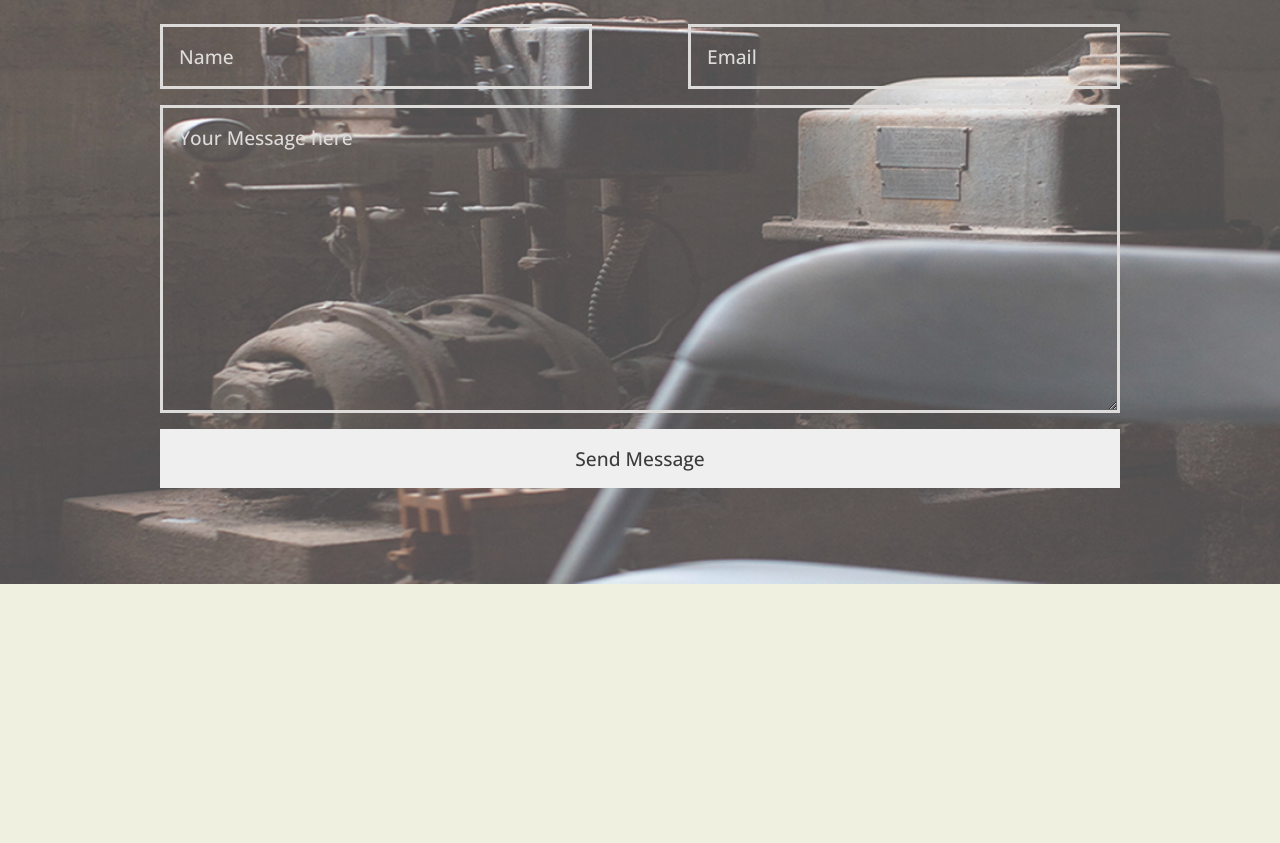
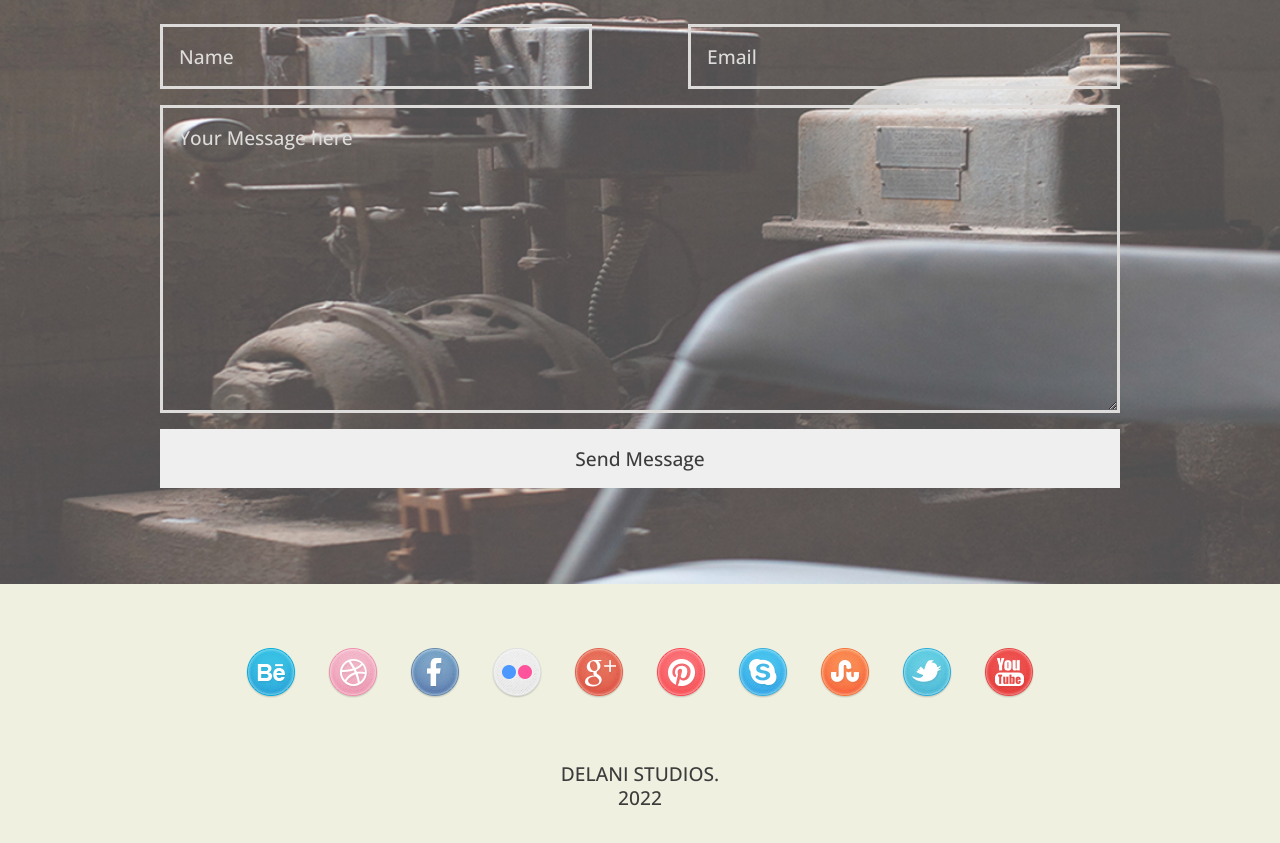
Before and after one commit to mianodigital/delani-studios, a React (Create React App) app: page / in a window 1280 px wide. Shown: the part 3281-4124 px from the top of the page. Before the commit the page ends 3865 px from the top, so only its background shows below. Built offline with nearby package versions, Linux system fonts and the light colour scheme.

Commit message:
Footer Section
Created footer in addition to mapping the icons

```diff
--- /dev/null
+++ b/src/components/containers/Footer.jsx
@@ -0,0 +1,27 @@
+import Social from '../../utils/icons.json';
+import { Container, IconContainer } from '../styles/container.styled';
+import { SocialIcon } from '../styles/image.styled';
+import { FooterText, HeadingContainer } from '../styles/typography.styled';
+
+function Footer() {
+  return (
+    <Container>
+      <IconContainer>
+        {Social.icons.map((item, i) => (
+          <SocialIcon
+            key={i}
+            src={require('../../assets/icons/social/' + item.image + '.png')}
+            alt={item.image}
+          />
+        ))}
+      </IconContainer>
+      <HeadingContainer>
+        <FooterText>
+          DELANI STUDIOS. <br /> 2022
+        </FooterText>
+      </HeadingContainer>
+    </Container>
+  );
+}
+
+export default Footer;
--- a/src/components/containers/index.js
+++ b/src/components/containers/index.js
@@ -4,3 +4,4 @@ export { default as Services } from './Services';
 export { default as Operations } from './Operations';
 export { default as Portfolio } from './Portfolio';
 export { default as Contact } from './Contact';
+export { default as Footer } from './Footer';
--- a/src/components/styles/container.styled.js
+++ b/src/components/styles/container.styled.js
@@ -78,3 +78,11 @@ export const InputContainer = styled.div`
   display: flex;
   justify-content: space-between;
 `;
+export const IconContainer = styled.div`
+  height: 100%;
+  display: flex;
+  align-items: center;
+  justify-content: center;
+  margin: 3rem 0;
+  overflow: wrap;
+`;
--- a/src/components/styles/image.styled.js
+++ b/src/components/styles/image.styled.js
@@ -18,3 +18,6 @@ export const PortfolioGrid = styled(Masonry)`
 export const PortfolioImage = styled.img`
   padding: 1rem;
 `;
+export const SocialIcon = styled.img`
+  padding: 1rem;
+`;
--- a/src/components/styles/typography.styled.js
+++ b/src/components/styles/typography.styled.js
@@ -43,3 +43,13 @@ export const ServicesText = styled(Text)`
   color: ${({ theme }) => theme.colors.tertiary};
   text-transform: none;
 `;
+
+export const FooterText = styled.h3`
+  color: ${({ theme }) => theme.colors.secondary};
+  font-family: ${({ theme }) => theme.font.open};
+  font-size: 1.2rem;
+  font-weight: 500;
+  line-height: 1.5rem;
+  text-transform: uppercase;
+  padding-bottom: 3rem;
+`;
--- a/src/pages/Home.jsx
+++ b/src/pages/Home.jsx
@@ -1,6 +1,6 @@
 import React from 'react';
 
-import { About, Contact, Hero, Operations, Portfolio, Services } from '../components/containers';
+import { About, Contact, Footer, Hero, Operations, Portfolio, Services } from '../components/containers';
 import { Main } from '../components/styles/container.styled';
 
 const Home = () => {
@@ -12,6 +12,7 @@ const Home = () => {
       <Operations />
       <Portfolio />
       <Contact />
+      <Footer />
     </Main>
   );
 };
--- /dev/null
+++ b/src/utils/icons.json
@@ -0,0 +1,44 @@
+{
+  "icons": [
+    {
+      "id": "1",
+      "image": "behance"
+    },
+    {
+      "id": "2",
+      "image": "dribble"
+    },
+    {
+      "id": "3",
+      "image": "facebook"
+    },
+    {
+      "id": "4",
+      "image": "flickr"
+    },
+    {
+      "id": "5",
+      "image": "g_plus"
+    },
+    {
+      "id": "6",
+      "image": "pinterest"
+    },
+    {
+      "id": "7",
+      "image": "skype"
+    },
+    {
+      "id": "8",
+      "image": "stumble_upon"
+    },
+    {
+      "id": "9",
+      "image": "twitter"
+    },
+    {
+      "id": "10",
+      "image": "you_tube"
+    }
+  ]
+}
```
